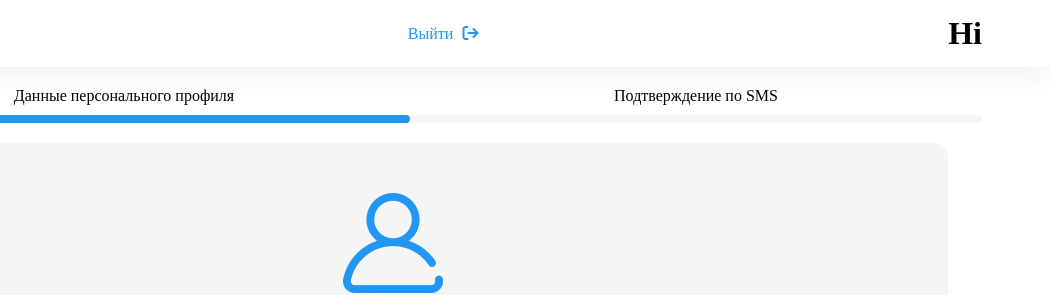
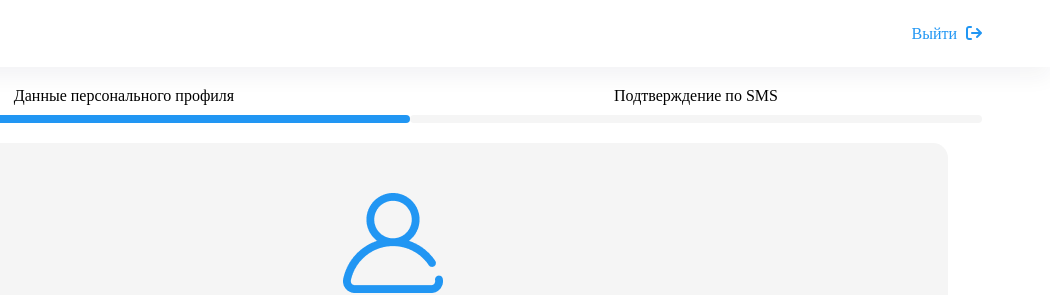
Before and after one commit to 99liza99/lendings, a plain HTML site: page index.html in a window 1280 px wide. Shown: the top 295 px of the page, 230-1280 px from the left. Drawn offline with Linux system fonts and the light colour scheme.

Commit message:
Update index.html

```diff
--- a/index.html
+++ b/index.html
@@ -18,7 +18,7 @@
                 <span>Выйти</span>
                 <a href="#"><i><i class="fa-solid fa-arrow-right-from-bracket"></i></i></a>
             </div>
-<h1>Hi</h1>
+
         </div>
     </header>
     <div class="main">
```
